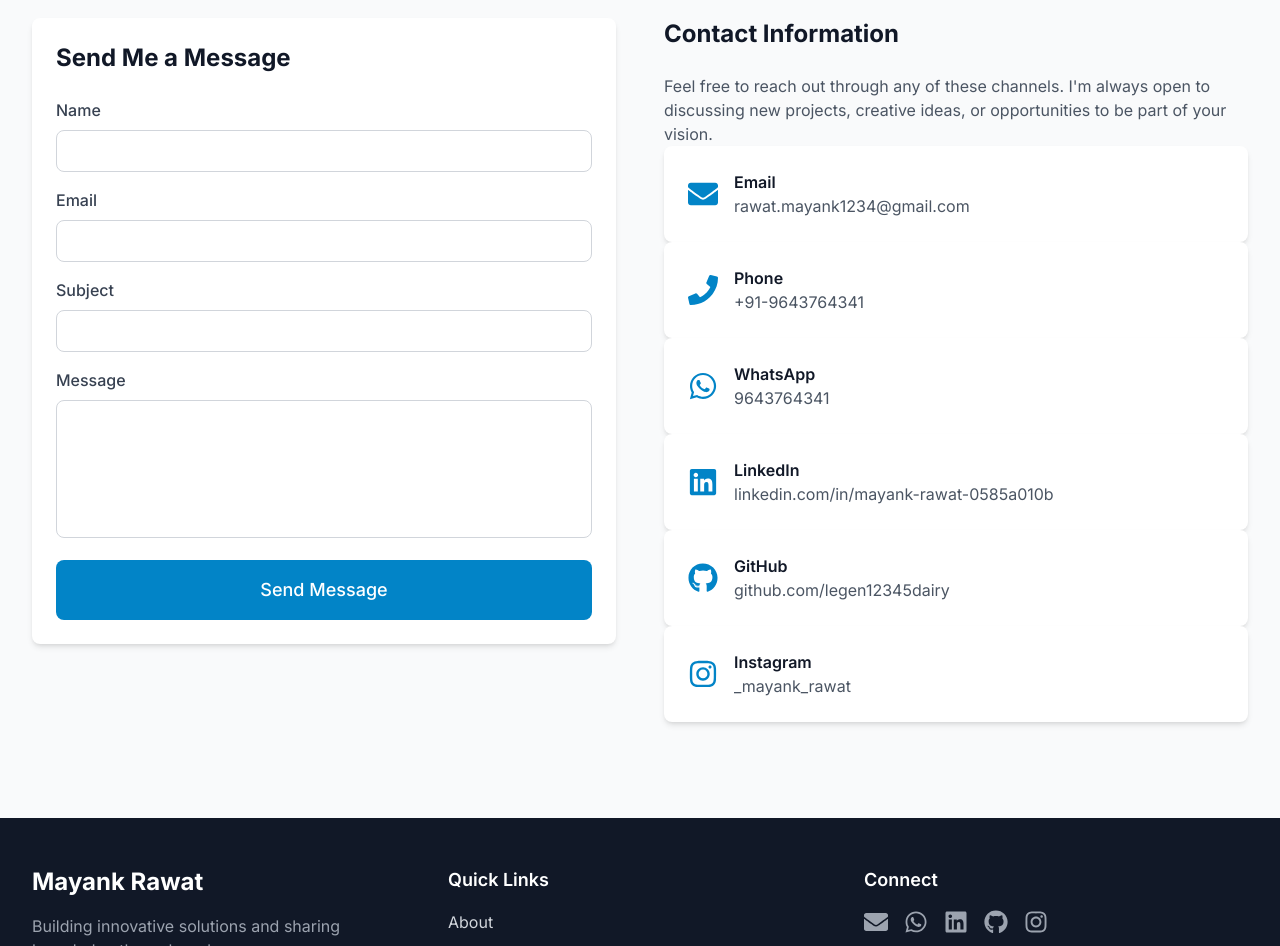
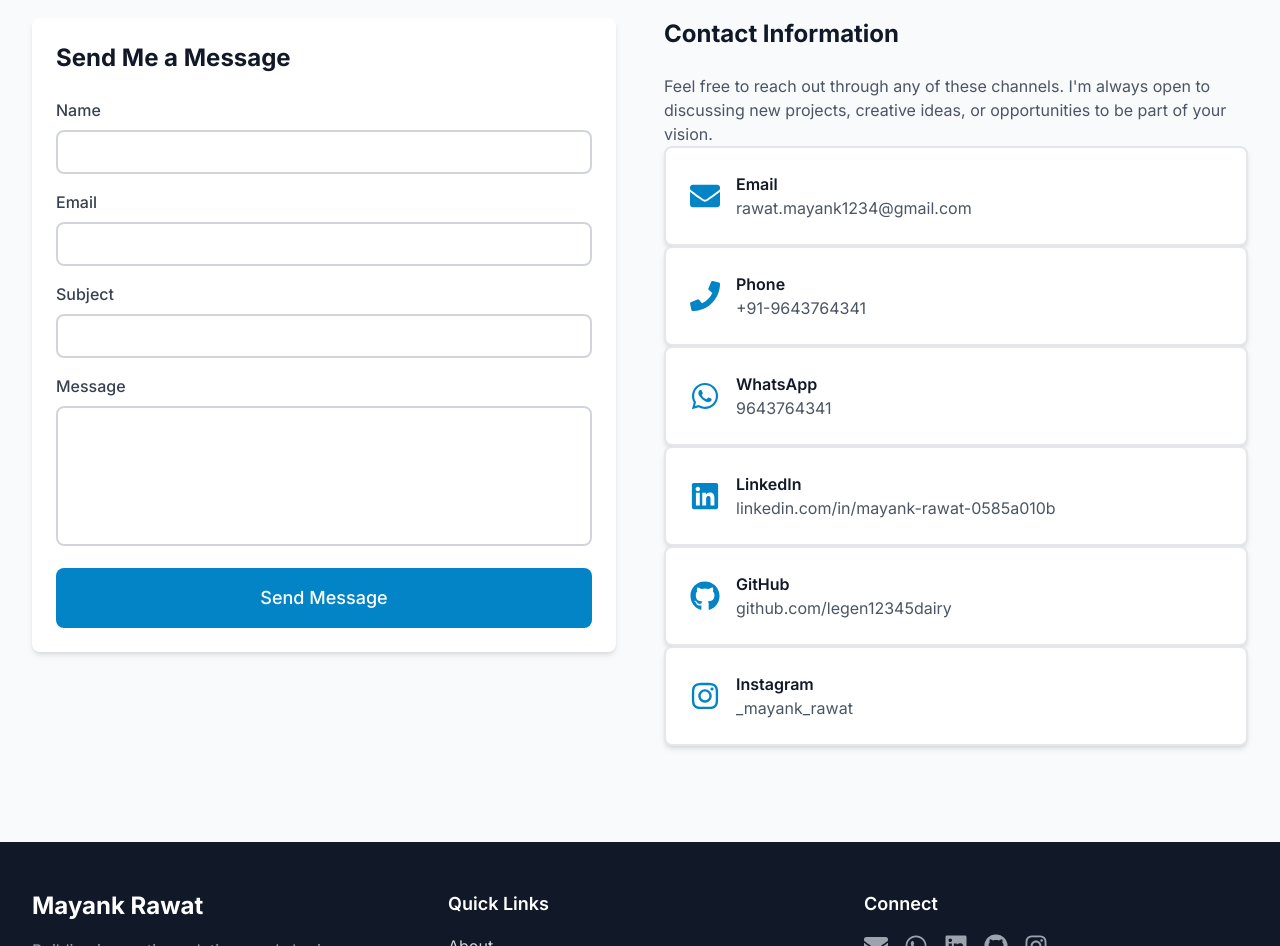
Before and after one commit to legen12345dairy/myPortfolio, a React (Vite) app: page / in a window 1280 px wide. Shown: the part 4280-5226 px from the top of the page. Built offline with nearby package versions, Linux system fonts and the light colour scheme; no server answers.

Commit message:
Add borders to contact info cards, fix Paytm project box color in dark mode, improve text field styling

```diff
--- a/src/components/Sections/Contact.jsx
+++ b/src/components/Sections/Contact.jsx
@@ -125,11 +125,11 @@
                     value={formData.name}
                     onChange={handleChange}
                     required
-                    className="w-full px-4 py-2 border border-gray-300 dark:border-gray-600 rounded-lg bg-white dark:bg-gray-700 text-gray-900 dark:text-gray-100 focus:outline-none focus:ring-2 focus:ring-primary-500 dark:focus:ring-primary-400"
+                    className="w-full px-4 py-2 border-2 border-gray-300 dark:border-slate-600 rounded-lg bg-white dark:bg-slate-800 text-gray-900 dark:text-gray-100 focus:outline-none focus:ring-2 focus:ring-primary-500 dark:focus:ring-cyan-400 focus:border-primary-500 dark:focus:border-cyan-400"
                   />
                 </div>
                 <div>
-                  <label htmlFor="email" className="block text-gray-700 font-medium mb-2">
+                  <label htmlFor="email" className="block text-gray-700 dark:text-gray-300 font-medium mb-2">
                     Email
                   </label>
                   <input
@@ -139,7 +139,7 @@
                     value={formData.email}
                     onChange={handleChange}
                     required
-                    className="w-full px-4 py-2 border border-gray-300 dark:border-gray-600 rounded-lg bg-white dark:bg-gray-700 text-gray-900 dark:text-gray-100 focus:outline-none focus:ring-2 focus:ring-primary-500 dark:focus:ring-primary-400"
+                    className="w-full px-4 py-2 border-2 border-gray-300 dark:border-slate-600 rounded-lg bg-white dark:bg-slate-800 text-gray-900 dark:text-gray-100 focus:outline-none focus:ring-2 focus:ring-primary-500 dark:focus:ring-cyan-400 focus:border-primary-500 dark:focus:border-cyan-400"
                   />
                 </div>
                 <div>
@@ -153,7 +153,7 @@
                     value={formData.subject}
                     onChange={handleChange}
                     required
-                    className="w-full px-4 py-2 border border-gray-300 dark:border-gray-600 rounded-lg bg-white dark:bg-gray-700 text-gray-900 dark:text-gray-100 focus:outline-none focus:ring-2 focus:ring-primary-500 dark:focus:ring-primary-400"
+                    className="w-full px-4 py-2 border-2 border-gray-300 dark:border-slate-600 rounded-lg bg-white dark:bg-slate-800 text-gray-900 dark:text-gray-100 focus:outline-none focus:ring-2 focus:ring-primary-500 dark:focus:ring-cyan-400 focus:border-primary-500 dark:focus:border-cyan-400"
                   />
                 </div>
                 <div>
@@ -167,7 +167,7 @@
                     onChange={handleChange}
                     required
                     rows="5"
-                    className="w-full px-4 py-2 border border-gray-300 dark:border-gray-600 rounded-lg bg-white dark:bg-gray-700 text-gray-900 dark:text-gray-100 focus:outline-none focus:ring-2 focus:ring-primary-500 dark:focus:ring-primary-400 resize-none"
+                    className="w-full px-4 py-2 border-2 border-gray-300 dark:border-slate-600 rounded-lg bg-white dark:bg-slate-800 text-gray-900 dark:text-gray-100 focus:outline-none focus:ring-2 focus:ring-primary-500 dark:focus:ring-cyan-400 focus:border-primary-500 dark:focus:border-cyan-400 resize-none"
                   />
                 </div>
                 {submitStatus === 'success' && (
@@ -217,7 +217,7 @@
                   viewport={{ once: true }}
                   transition={{ duration: 0.5, delay: index * 0.1 }}
                 >
-                  <Card className="flex items-center hover:scale-105 transition-transform cursor-pointer">
+                  <Card className="flex items-center hover:scale-105 transition-transform cursor-pointer border-2 border-gray-200 dark:border-slate-700 hover:border-primary-500 dark:hover:border-cyan-400">
                     <div className="text-primary-600 dark:text-cyan-400 text-3xl mr-4">
                       <info.icon />
                     </div>
--- a/src/components/Sections/Projects.jsx
+++ b/src/components/Sections/Projects.jsx
@@ -66,14 +66,14 @@
             >
               <Card className="h-full flex flex-col">
                 {/* Project Image */}
-                <div className="mb-4 rounded-lg overflow-hidden bg-gradient-to-br from-primary-400 to-blue-500 aspect-video flex items-center justify-center">
-                  <span className="text-white text-2xl font-bold opacity-50">
+                <div className="mb-4 rounded-lg overflow-hidden bg-gradient-to-br from-primary-400 to-blue-500 dark:from-primary-700 dark:to-blue-700 aspect-video flex items-center justify-center">
+                  <span className="text-white text-2xl font-bold opacity-50 dark:opacity-70">
                     {project.title}
                   </span>
                 </div>
 
                 {/* Project Info */}
-                <h3 className="text-xl font-bold mb-2">{project.title}</h3>
+                <h3 className="text-xl font-bold mb-2 dark:text-gray-100">{project.title}</h3>
                 <p className="text-gray-600 dark:text-gray-300 mb-4 flex-grow">{project.description}</p>
 
                 {/* Tech Stack */}
```
